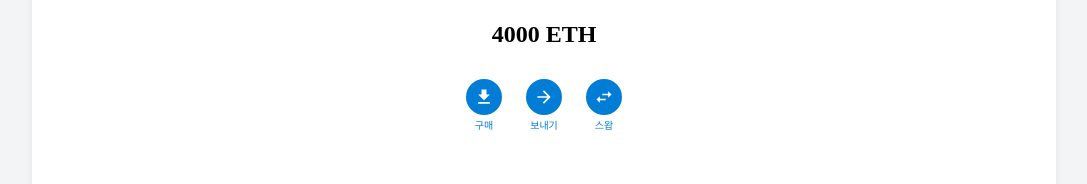
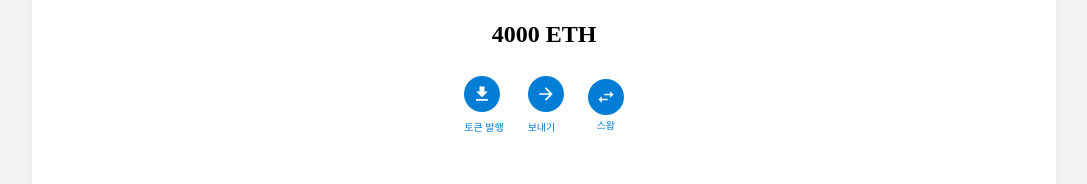
Before and after one commit to ozzing/private-ethereum-network-1, a React (Create React App) app in the folder wallet-front/: page / in a window 1280 px wide. Shown: the part 187-371 px from the top of the page, without its empty margins (96-1183 px from the left). Built offline with nearby package versions, Linux system fonts and the light colour scheme.

Commit message:
[feat] : link routes

```diff
--- a/wallet-front/src/components/main/AccountMain.js
+++ b/wallet-front/src/components/main/AccountMain.js
@@ -5,6 +5,7 @@ import ArrowForwardIcon from '@mui/icons-material/ArrowForward';
 import SwapHorizIcon from '@mui/icons-material/SwapHoriz';
 import { Circle } from '../shared/Components';
 import COLORS from '../../constants/Colors';
+import { Link } from 'react-router-dom';
 
 const AccountMain = () => {
   const balace = useState(4000);
@@ -25,16 +26,20 @@ const AccountMain = () => {
       </WalletOverView>
       <ButtonGroup>
         <ButtonWrapper>
+          <Link to="/deploy">
             <Circle>
               <DownloadIcon sx={{ color: '#ffffff', fontSize: 20 }} />
             </Circle>
-          <ButtonSpan>구매</ButtonSpan>
+            <ButtonSpan>토큰 발행</ButtonSpan>
+          </Link>
         </ButtonWrapper>
         <ButtonWrapper>
+          <Link to="/send">
             <Circle>
               <ArrowForwardIcon sx={{ color: '#ffffff', fontSize: 20 }} />
             </Circle>
             <ButtonSpan>보내기</ButtonSpan>
+          </Link>
         </ButtonWrapper>
         <ButtonWrapper>
           <Circle>
```
Lines whose indentation alone changed are shown as unchanged.
